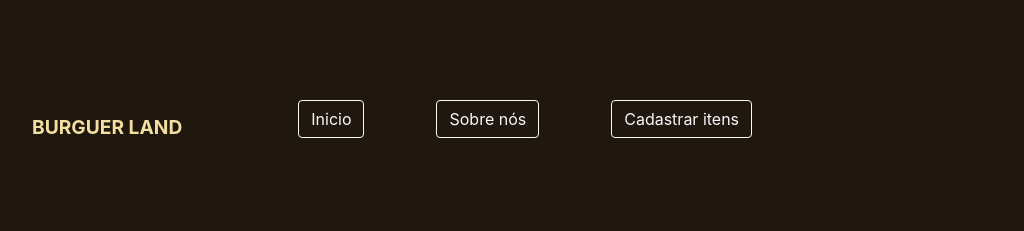
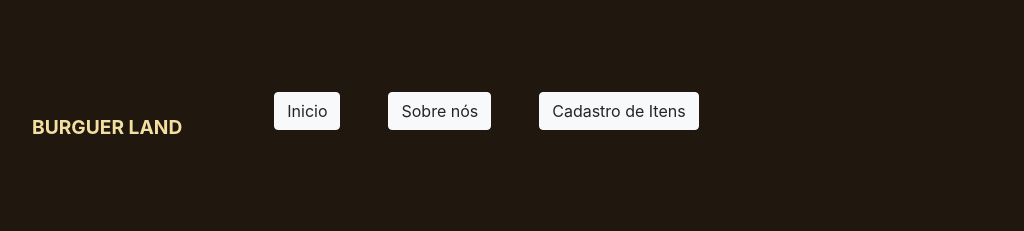
Before and after one commit to Cezaniltom/digital-menu, a plain HTML site: page index.html in a window 1280 px wide. Shown: the top 231 px of the page, 256-1280 px from the left. Drawn offline with nearby package versions, Linux system fonts and the light colour scheme.

Commit message:
Ajustando botões do header

```diff
--- a/index.html
+++ b/index.html
@@ -37,13 +37,19 @@
                 <div class="collapse navbar-collapse" id="navbarNav">
                     <ul class="navbar-nav nav-pills px-5">
                         <li class="nav-item active px-4 mb-3">
-                            <button type="button" class="btn btn-outline-light ml-4">Inicio</button>
+                            <p class="d-inline-flex">
+                                <a href="index.html" class="btn bg-outline-light btn-light" role="button" data-bs-toggle="button">Inicio</a>
+                            </p>
                         </li>
                         <li class="nav-item active px-4 mb-3">
-                            <button type="button" class="btn btn-outline-light ml-4">Sobre nós</button>
+                            <p class="d-inline-flex">
+                                <a href="sobre/sobre.html" class="btn bg-outline-light btn-light" role="button" data-bs-toggle="button">Sobre nós</a>
+                            </p>
                         </li>
-                        <li class="nav-item">
-                        <button type="button" class="btn btn-outline-light ml-5">Cadastrar itens</button>
+                        <li class="nav-item active px-4 mb-3">
+                            <p class="d-inline-flex">
+                                <a href="cadastro/cadastro.html" class="btn bg-outline-light btn-light" role="button" data-bs-toggle="button">Cadastro de Itens</a>
+                            </p>
                         </li>
                     </ul>
                 </div>
```
